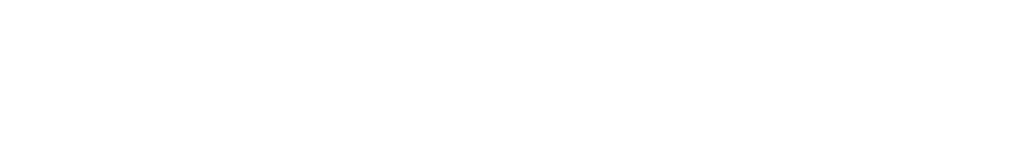
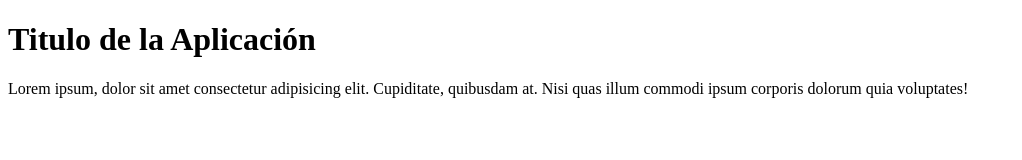
Before and after one commit to gabyfel/Sistema03, a plain HTML site: page index.html in a window 1280 px wide. Shown: the whole page, without its empty margins (0-1022 px from the left). Drawn offline with Linux system fonts and the light colour scheme.

Commit message:
mi tercer commit, agregue un par de etiquetas

```diff
--- a/index.html
+++ b/index.html
@@ -8,5 +8,9 @@
 </head>
 <body>
 
+    <h1>Titulo de la Aplicación</h1>
+
+    <p>Lorem ipsum, dolor sit amet consectetur adipisicing elit. Cupiditate, quibusdam at. Nisi quas illum commodi ipsum corporis dolorum quia voluptates!</p>
+
 </body>
 </html>
```
